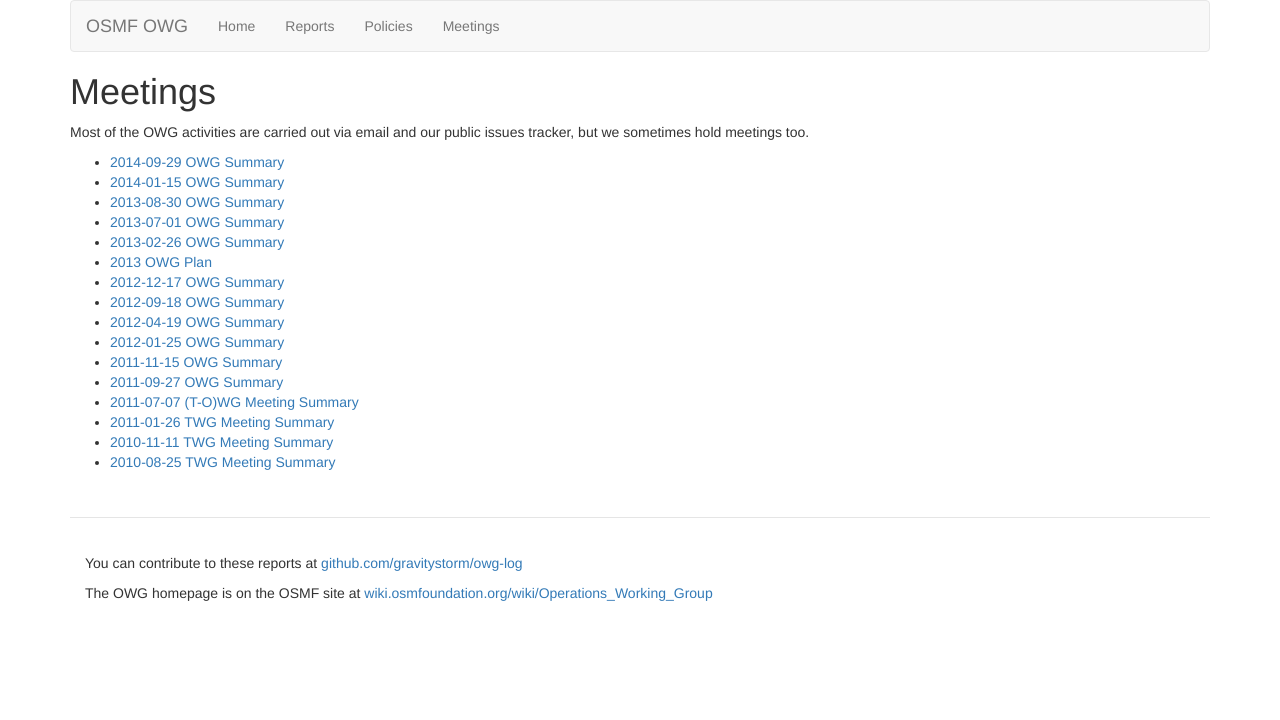
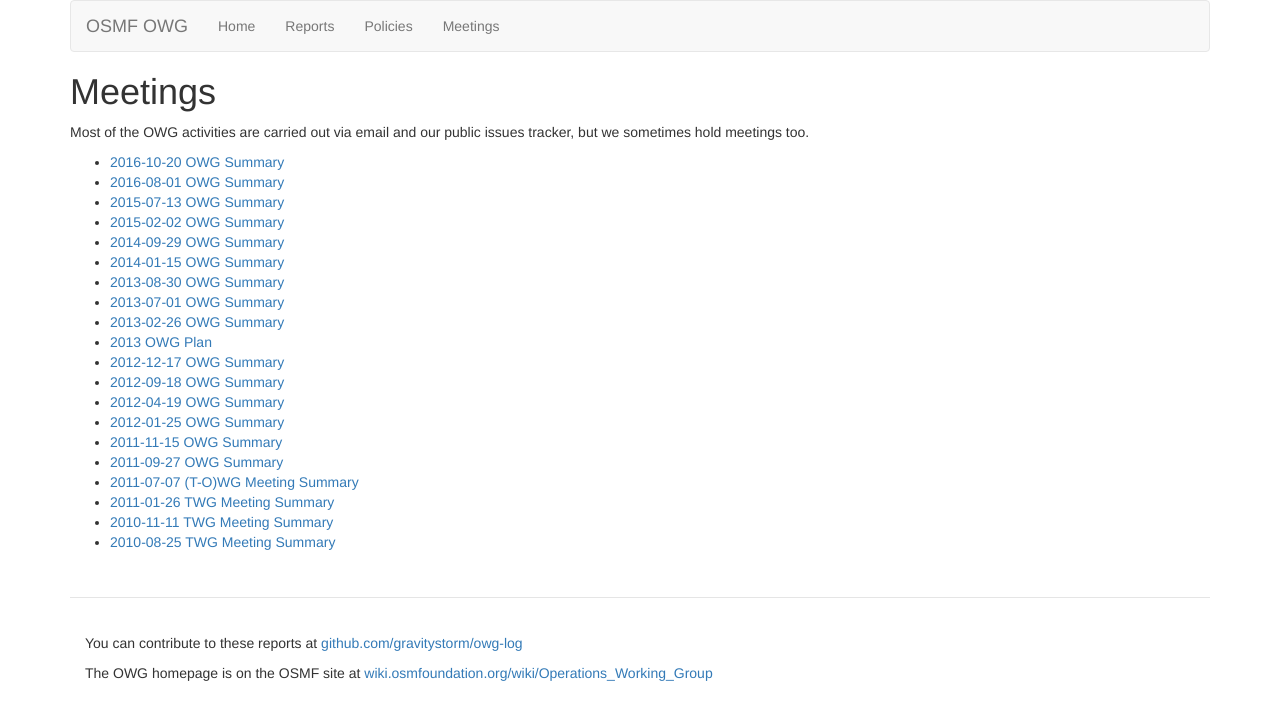
Before and after one commit to openstreetmap/owg-website, a Jekyll site: the page built from meetings.md, in a window 1280 px wide. Shown: the top 720 px of the page. Built offline with Jekyll 4.4.1, drawn with Linux system fonts in a browser that asks for light colours.

Commit message:
Add meeting summaries for 2015 and 2016

```diff
--- a/meetings.md
+++ b/meetings.md
@@ -7,6 +7,10 @@
 
 Most of the OWG activities are carried out via email and our public issues tracker, but we sometimes hold meetings too.
 
+* [2016-10-20 OWG Summary]({{ site.baseurl }}/files/OWG_Summary_2016-10-20.pdf)
+* [2016-08-01 OWG Summary]({{ site.baseurl }}/files/OWG_Summary_2016-08-01.pdf)
+* [2015-07-13 OWG Summary]({{ site.baseurl }}/files/OWG_Summary_2015-07-13.pdf)
+* [2015-02-02 OWG Summary]({{ site.baseurl }}/files/OWG_Summary_2015-02-02.pdf)
 * [2014-09-29 OWG Summary]({{ site.baseurl }}/files/OWG_Summary_2014-09-29.pdf)
 * [2014-01-15 OWG Summary]({{ site.baseurl }}/files/OWG_Summary_2014-01-15.pdf)
 * [2013-08-30 OWG Summary]({{ site.baseurl }}/files/OWG_Summary_2013-08-30.pdf)
```
Also changed, not shown: 4 other files.
